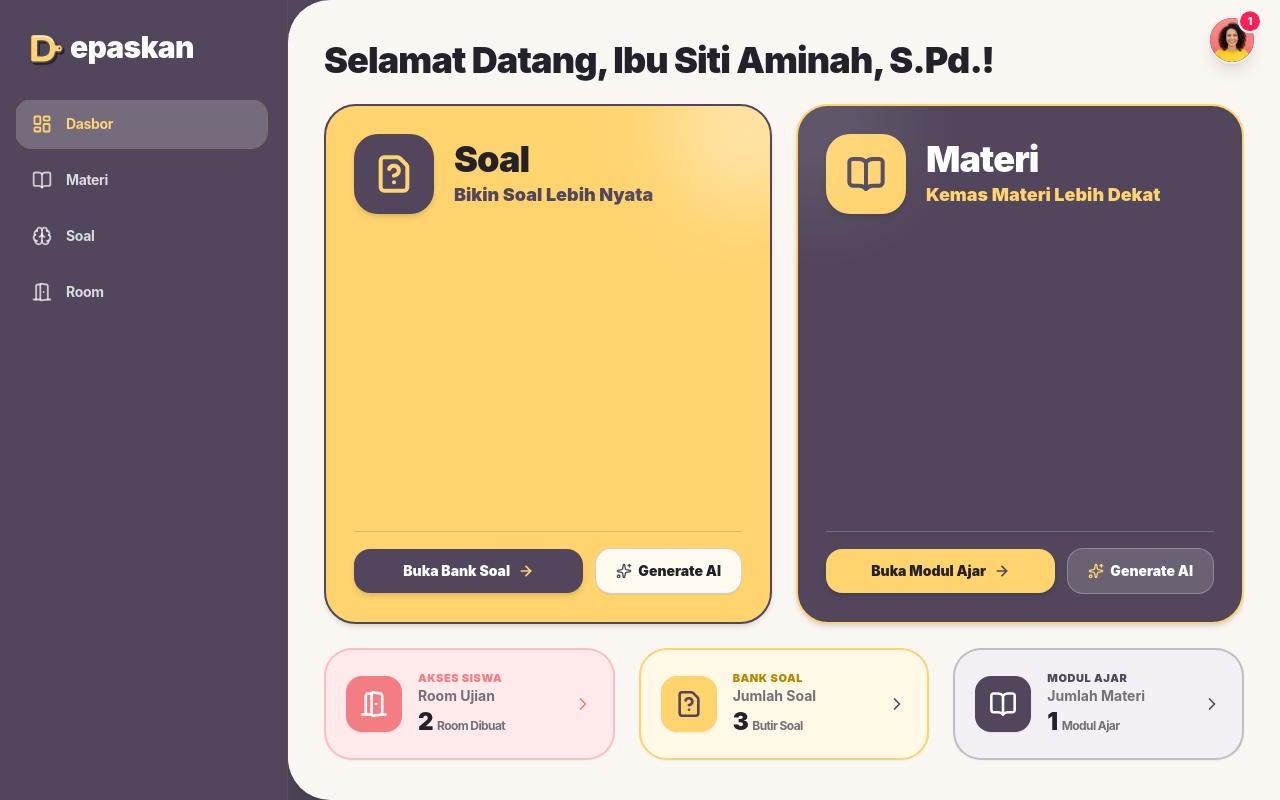
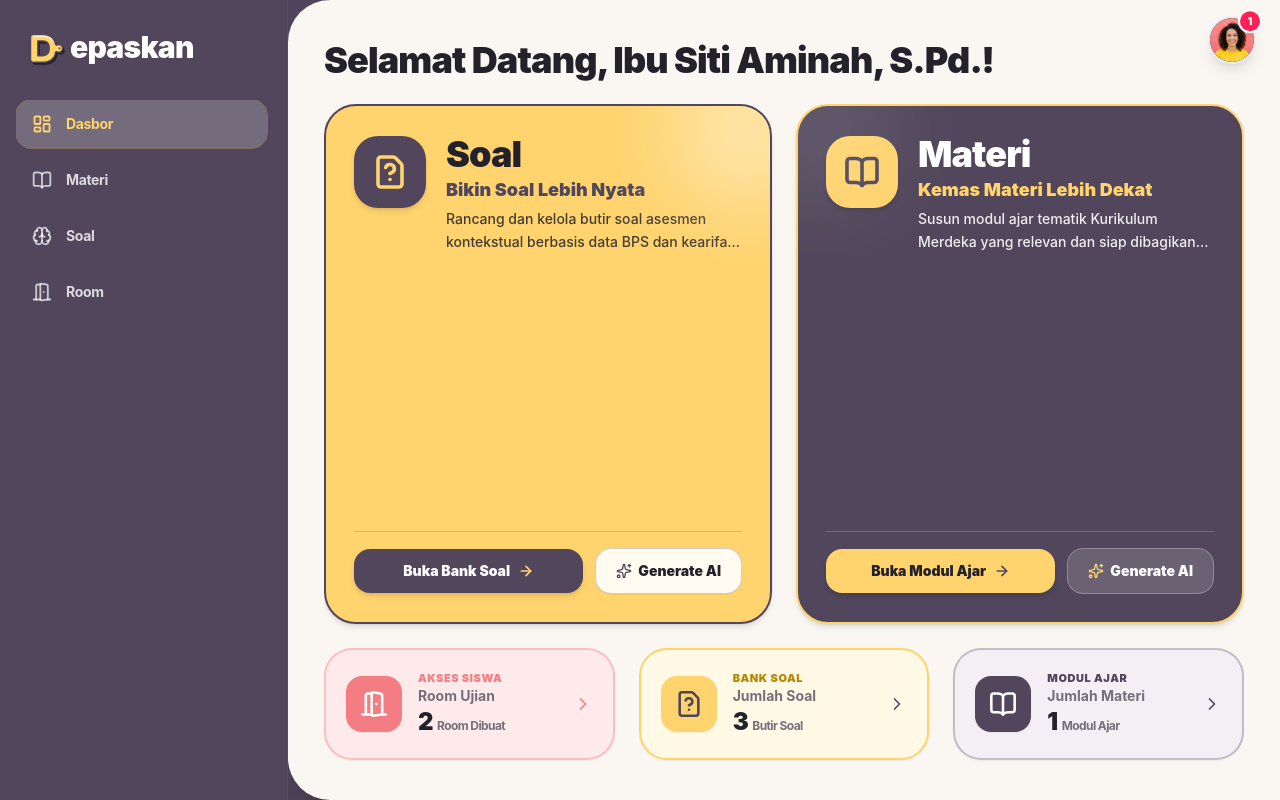
Before and after one commit to Irham-Najib-Azimul-Qowi/ContextLearningApp, a Next.js app: page /teacher/dashboard in a window 1280 px wide. Built offline with nearby package versions, Linux system fonts and the light colour scheme.

Commit message:
feat: add teacher dashboard page with quick access cards and statistics

```diff
--- a/app/teacher/dashboard/page.tsx
+++ b/app/teacher/dashboard/page.tsx
@@ -65,10 +65,10 @@ export default function TeacherDashboardPage() {
             {/* Ambient Glow */}
             <div className="absolute -top-14 -right-14 w-40 h-40 rounded-full bg-white/40 blur-2xl pointer-events-none" />
 
-            {/* Bagian Atas: Ikon Besar + Judul & CTA */}
-            <div className="flex items-center gap-4 sm:gap-5">
-              <div className="w-16 h-16 sm:w-20 sm:h-20 rounded-2xl sm:rounded-3xl bg-[#51465B] text-[#FFD36D] flex items-center justify-center shadow-md group-hover:scale-105 group-hover:-rotate-1 transition-transform duration-300 shrink-0">
-                <FileQuestion className="w-8 h-8 sm:w-10 sm:h-10 text-[#FFD36D] stroke-[2.4]" />
+            {/* Bagian Atas: Ikon Besar + Judul, CTA & Deskripsi */}
+            <div className="flex items-start gap-4 sm:gap-5">
+              <div className="w-14 h-14 sm:w-18 sm:h-18 rounded-2xl sm:rounded-3xl bg-[#51465B] text-[#FFD36D] flex items-center justify-center shadow-md group-hover:scale-105 group-hover:-rotate-1 transition-transform duration-300 shrink-0 mt-0.5">
+                <FileQuestion className="w-7 h-7 sm:w-9 sm:h-9 text-[#FFD36D] stroke-[2.4]" />
               </div>
               <div className="min-w-0">
                 <h2 className="text-2xl sm:text-3xl lg:text-4xl font-black text-[#23212A] tracking-tight">
@@ -77,6 +77,9 @@ export default function TeacherDashboardPage() {
                 <div className="text-sm sm:text-base lg:text-lg font-black text-[#51465B] mt-0.5">
                   Bikin Soal Lebih Nyata
                 </div>
+                <p className="text-xs sm:text-sm text-[#23212A]/85 font-medium leading-relaxed mt-1 line-clamp-2">
+                  Rancang dan kelola butir soal asesmen kontekstual berbasis data BPS dan kearifan lokal sekitar murid.
+                </p>
               </div>
             </div>
 
@@ -107,10 +110,10 @@ export default function TeacherDashboardPage() {
             {/* Ambient Glow */}
             <div className="absolute -top-14 -left-14 w-40 h-40 rounded-full bg-white/10 blur-2xl pointer-events-none" />
 
-            {/* Bagian Atas: Ikon Besar + Judul & CTA */}
-            <div className="flex items-center gap-4 sm:gap-5">
-              <div className="w-16 h-16 sm:w-20 sm:h-20 rounded-2xl sm:rounded-3xl bg-[#FFD36D] text-[#51465B] flex items-center justify-center shadow-md group-hover:scale-105 group-hover:rotate-1 transition-transform duration-300 shrink-0">
-                <BookOpen className="w-8 h-8 sm:w-10 sm:h-10 text-[#51465B] stroke-[2.4]" />
+            {/* Bagian Atas: Ikon Besar + Judul, CTA & Deskripsi */}
+            <div className="flex items-start gap-4 sm:gap-5">
+              <div className="w-14 h-14 sm:w-18 sm:h-18 rounded-2xl sm:rounded-3xl bg-[#FFD36D] text-[#51465B] flex items-center justify-center shadow-md group-hover:scale-105 group-hover:rotate-1 transition-transform duration-300 shrink-0 mt-0.5">
+                <BookOpen className="w-7 h-7 sm:w-9 sm:h-9 text-[#51465B] stroke-[2.4]" />
               </div>
               <div className="min-w-0">
                 <h2 className="text-2xl sm:text-3xl lg:text-4xl font-black text-white tracking-tight">
@@ -119,6 +122,9 @@ export default function TeacherDashboardPage() {
                 <div className="text-sm sm:text-base lg:text-lg font-black text-[#FFD36D] mt-0.5">
                   Kemas Materi Lebih Dekat
                 </div>
+                <p className="text-xs sm:text-sm text-white/90 font-medium leading-relaxed mt-1 line-clamp-2">
+                  Susun modul ajar tematik Kurikulum Merdeka yang relevan dan siap dibagikan ke ruang belajar siswa.
+                </p>
               </div>
             </div>
 
```
